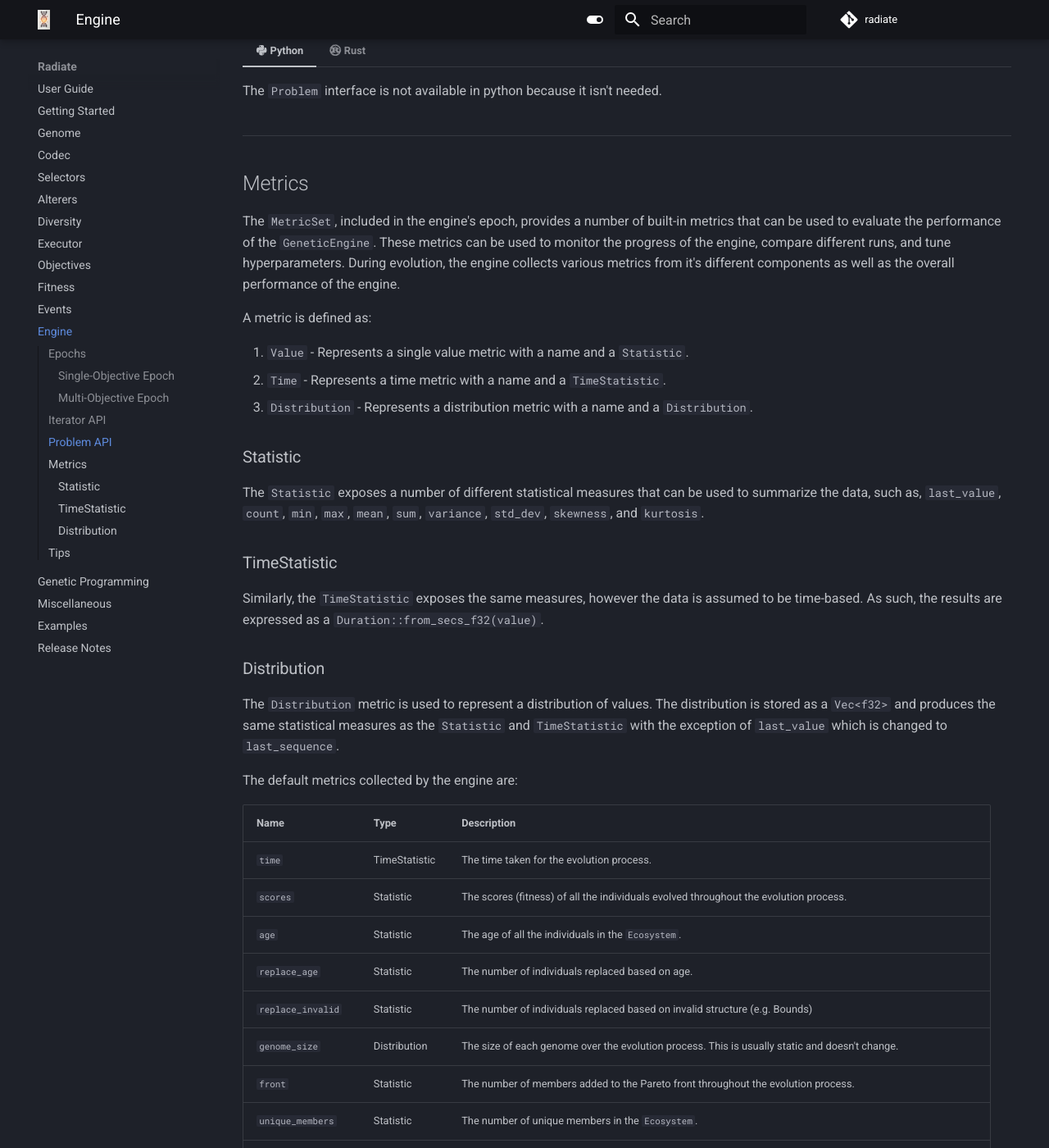
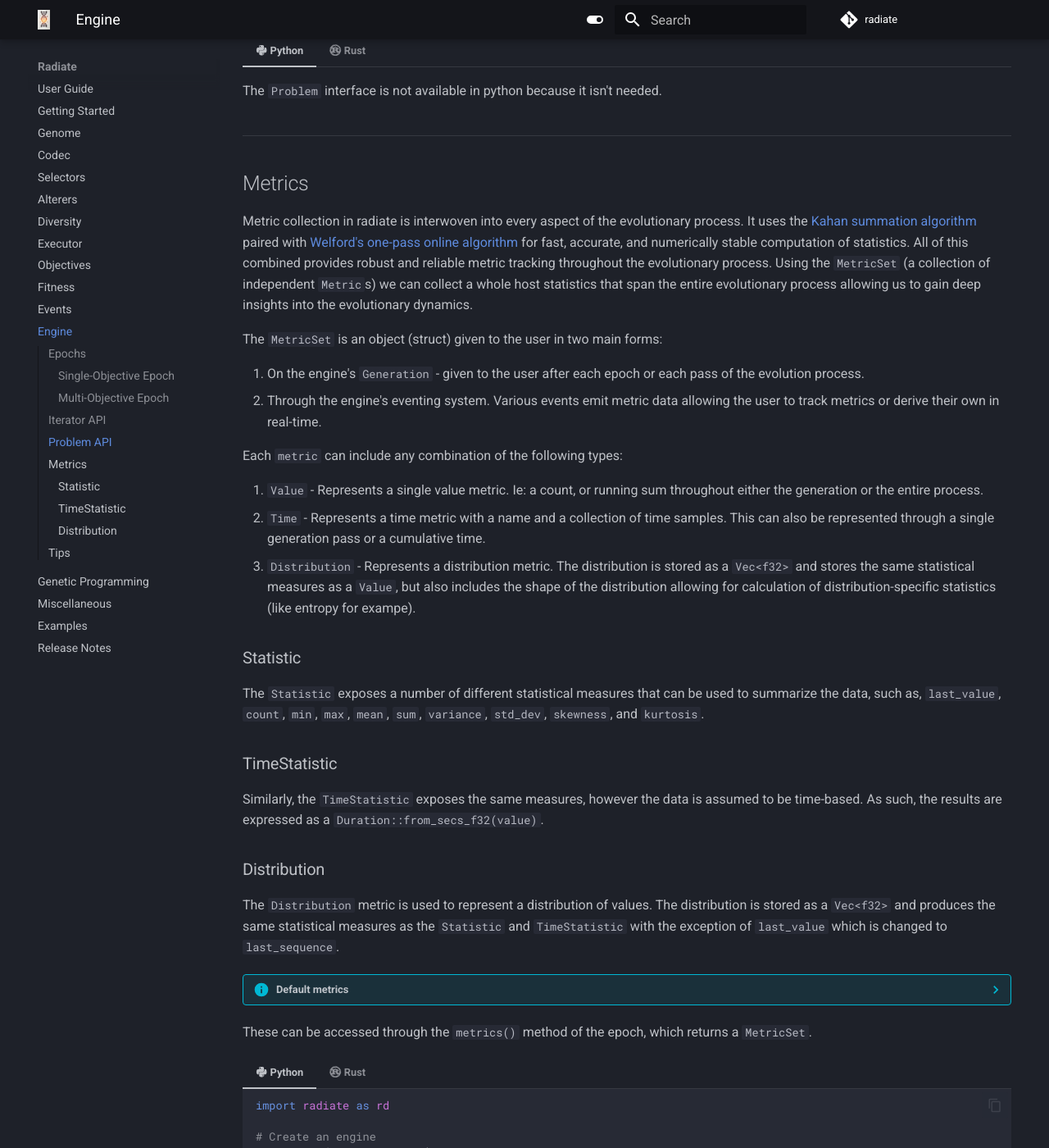
Before and after one commit to pkalivas/radiate, an MkDocs documentation site: the page built from docs/source/engines.md, in a window 1280 px wide and 1400 px high, scrolled down 3123 px. Shown: the whole window at 82% size. Built offline with MkDocs 1.6.1 and Material for MkDocs 9.7.7, drawn with Linux system fonts in a browser that asks for light colours; comment, search, counter and statistics services are not loaded; some of the changed text lies outside the part shown.

Commit message:
improving metrics docs

````diff
--- a/docs/source/engines.md
+++ b/docs/source/engines.md
@@ -287,13 +287,18 @@ For certain optimization problems, it is useful to have a more structured way to
 
 ## Metrics
 
-The `MetricSet`, included in the engine's epoch, provides a number of built-in metrics that can be used to evaluate the performance of the `GeneticEngine`. These metrics can be used to monitor the progress of the engine, compare different runs, and tune hyperparameters. During evolution, the engine collects various metrics from it's different components as well as the overall performance of the engine.
+Metric collection in radiate is interwoven into every aspect of the evolutionary process. It uses the [Kahan summation algorithm](https://en.wikipedia.org/wiki/Kahan_summation_algorithm) paired with [Welford's one-pass online algorithm](https://en.wikipedia.org/wiki/Algorithms_for_calculating_variance#Welford's_online_algorithm) for fast, accurate, and numerically stable computation of statistics. All of this combined provides robust and reliable metric tracking throughout the evolutionary process. Using the `MetricSet` (a collection of independent `Metric`s) we can collect a whole host statistics that span the entire evolutionary process allowing us to gain deep insights into the evolutionary dynamics.
 
-A metric is defined as:
+The `MetricSet` is an object (struct) given to the user in two main forms:
 
-1. `Value` - Represents a single value metric with a name and a `Statistic`.
-2. `Time` - Represents a time metric with a name and a `TimeStatistic`.
-3. `Distribution` - Represents a distribution metric with a name and a `Distribution`.
+1. On the engine's `Generation` - given to the user after each epoch or each pass of the evolution process.
+2. Through the engine's eventing system. Various events emit metric data allowing the user to track metrics or derive their own in real-time.
+
+Each `metric` can include any combination of the following types:
+
+1. `Value` - Represents a single value metric. Ie: a count, or running sum throughout either the generation or the entire process.
+2. `Time` - Represents a time metric with a name and a collection of time samples. This can also be represented through a single generation pass or a cumulative time.
+3. `Distribution` - Represents a distribution metric. The distribution is stored as a `Vec<f32>` and stores the same statistical measures as a `Value`, but also includes the shape of the distribution allowing for calculation of distribution-specific statistics (like entropy for exampe).
 
 ### Statistic
 
@@ -307,30 +312,34 @@ Similarly, the `TimeStatistic` exposes the same measures, however the data is as
 
 The `Distribution` metric is used to represent a distribution of values. The distribution is stored as a `Vec<f32>` and produces the same statistical measures as the `Statistic` and `TimeStatistic` with the exception of `last_value` which is changed to `last_sequence`.
 
-The default metrics collected by the engine are:
+??? info "Default metrics"
 
+    | Name                | Description                                                                 |
+    |---------------------|-----------------------------------------------------------------------------|
+    | `time`              | The time taken for the evolution process.                                   |
+    | `scores`            | The scores (fitness) of all the individuals evolved throughout the evolution process. |
+    | `age`               | The age of all the individuals in the `Ecosystem`. |
+    | `replace_age`      | The number of individuals replaced based on age. |
+    | `replace_invalid`  | The number of individuals replaced based on invalid structure (e.g. Bounds) |
+    | `genome_size`      | The size of each genome over the evolution process. This is usually static and doesn't change. |
+    | `front`            | The number of members added to the Pareto front throughout the evolution process. |
+    | `unique_members`   | The number of unique members in the `Ecosystem`. |
+    | `unique_scores`    | The number of unique scores in the `Ecosystem`. |
+    | `diversity_ratio`  | The ratio of unique scores to the size of the `Ecosystem`. |
+    | `score_volatility` | The volatility of the scores in the `Ecosystem`. This is calculated as the standard deviation of the scores / mean. |
+    | `carryover_rate`   | The rate at which unique individuals are carried over to the next generation. |
+    | `survivor_count`   | The number of individuals that survived to the next generation. |
+    | `evaluation_count` | The total number of evaluations performed per generation. |
+    | `lifetime_unique`  | The number of unique individuals that have existed throughout the entire evolution process. |
+    | `new_children`     | The number of new children each generation through either mutation or crossover (or both). |
+    | `species_count`    | The number of `species` in the 'Ecosystem`. |
+    | `species_removed`  | The number of `species` removed based on stagnation. |
+    | `species_distance` | The distance between `species` in the `Ecosystem`. |
+    | `species_created`  | The number of `species` created in the `Ecosystem`. |
+    | `species_died`     | The number of `species` that have died in the `Ecosystem`. |
+    | `species_age`      | The age of all the `species` in the `Ecosystem`. |
 
-| Name                | Type          | Description                                                                 |
-|---------------------|---------------|-----------------------------------------------------------------------------|
-| `time`              | TimeStatistic | The time taken for the evolution process.                                   |
-| `scores`            | Statistic     | The scores (fitness) of all the individuals evolved throughout the evolution process. |
-| `age`               | Statistic     | The age of all the individuals in the `Ecosystem`. |
-| `replace_age`      | Statistic     | The number of individuals replaced based on age. |
-| `replace_invalid`  | Statistic     | The number of individuals replaced based on invalid structure (e.g. Bounds) |
-| `genome_size`      | Distribution   | The size of each genome over the evolution process. This is usually static and doesn't change. |
-| `front`            | Statistic   | The number of members added to the Pareto front throughout the evolution process. |
-| `unique_members`   | Statistic     | The number of unique members in the `Ecosystem`. |
-| `unique_scores`    | Statistic     | The number of unique scores in the `Ecosystem`. |
-| `diversity_ratio`  | Statistic     | The ratio of unique scores to the size of the `Ecosystem`. |
-| `score_volatility` | Statistic     | The volatility of the scores in the `Ecosystem`. This is calculated as the standard deviation of the scores / mean. |
-| `species_count`    | Statistic     | The number of `species` in the 'Ecosystem`. |
-| `species_removed`  | Statistic     | The number of `species` removed based on stagnation. |
-| `species_distance` | Distribution | The distance between `species` in the `Ecosystem`. |
-| `species_created`  | Statistic     | The number of `species` created in the `Ecosystem`. |
-| `species_died`     | Statistic     | The number of `species` that have died in the `Ecosystem`. |
-| `species_age`      | Statistic     | The age of all the `species` in the `Ecosystem`. |
-
-Along with the default metrics, each component will also collect operation metrics (statistics and time statistics) for the operations it performs. For example, each `Alterer` and `Selector` will collect metrics and be identified by their name. Its also important to note that `species` level metrics will only be collected if the engine is configured to use species-based diversity.
+    Along with the default metrics, each component will also collect metrics for the operations it performs. For example, each `Alterer` and `Selector` will collect metrics and be identified by their name. Its also important to note that `species` level metrics will only be collected if the engine is configured to use species-based diversity.
 
 These can be accessed through the `metrics()` method of the epoch, which returns a `MetricSet`.
 
@@ -347,19 +356,23 @@ These can be accessed through the `metrics()` method of the epoch, which returns
     )
 
     # Run the engine for 100 generations
-    result = engine.run(rd.GeneratinsLimit(100))
+    result = engine.run(rd.GenerationsLimit(100))
 
     # Get the metrics of the engine
     metrics = result.metrics()  # MetricSet object
-    df = metrics.to_polars()  # Convert metrics to a Polars DataFrame for analysis
-    df = metrics.to_pandas()  # Convert metrics to a Pandas DataFrame for analysis
+    df = metrics.to_polars()  # Convert metrics to a Polars DataFrame for analysis (if installed)
+    df = metrics.to_pandas()  # Convert metrics to a Pandas DataFrame for analysis (if installed)
 
     # Access specific metrics
-    time_taken = metrics["time"]['time_sum'] # Total time taken for the evolution process
-    scores = metrics["scores"] # dict of score statistics
+    time_taken = metrics["time"].time_sum() # Total time taken for the evolution process
+    carry_over = metrics['carryover_rate'].max() # Maximum carryover rate throughout evolution
+    scores = metrics["scores"] # Get the score metric
 
-    mean_score = scores['value_mean']  # Mean score of all individuals
-    all_last_generation_scores = scores['sequence_last']  # Last generation scores
+    mean_score = scores.seq_mean()  # Mean score of all individuals
+    all_last_generation_scores = scores.seq_last()  # Last generation scores (list[float])
+
+    # pretty-print the metrics dashboard
+    print(metrics.dashboard())
     ```
 
 === ":fontawesome-brands-rust: Rust"
@@ -378,7 +391,16 @@ These can be accessed through the `metrics()` method of the epoch, which returns
 
     // Access the metrics from the result
     let metrics: MetricSet = result.metrics();
+
+    // pretty-print the metrics dashboard
+    println!("{}", metrics.dashboard())
     ```
+
+The `MetricSet` provides a nice little pretty-printed dashboard for visualizing metrics during evolution or at the end of a run. Below we can see an example output from a graph engine:
+
+<figure markdown="span">
+    ![metrics-dashboard](../assets/metrics_dashboard.png){ width="700" }
+</figure>
 
 ---
 
````
Also changed, not shown: docs/assets/metrics_dashboard.png (added).
